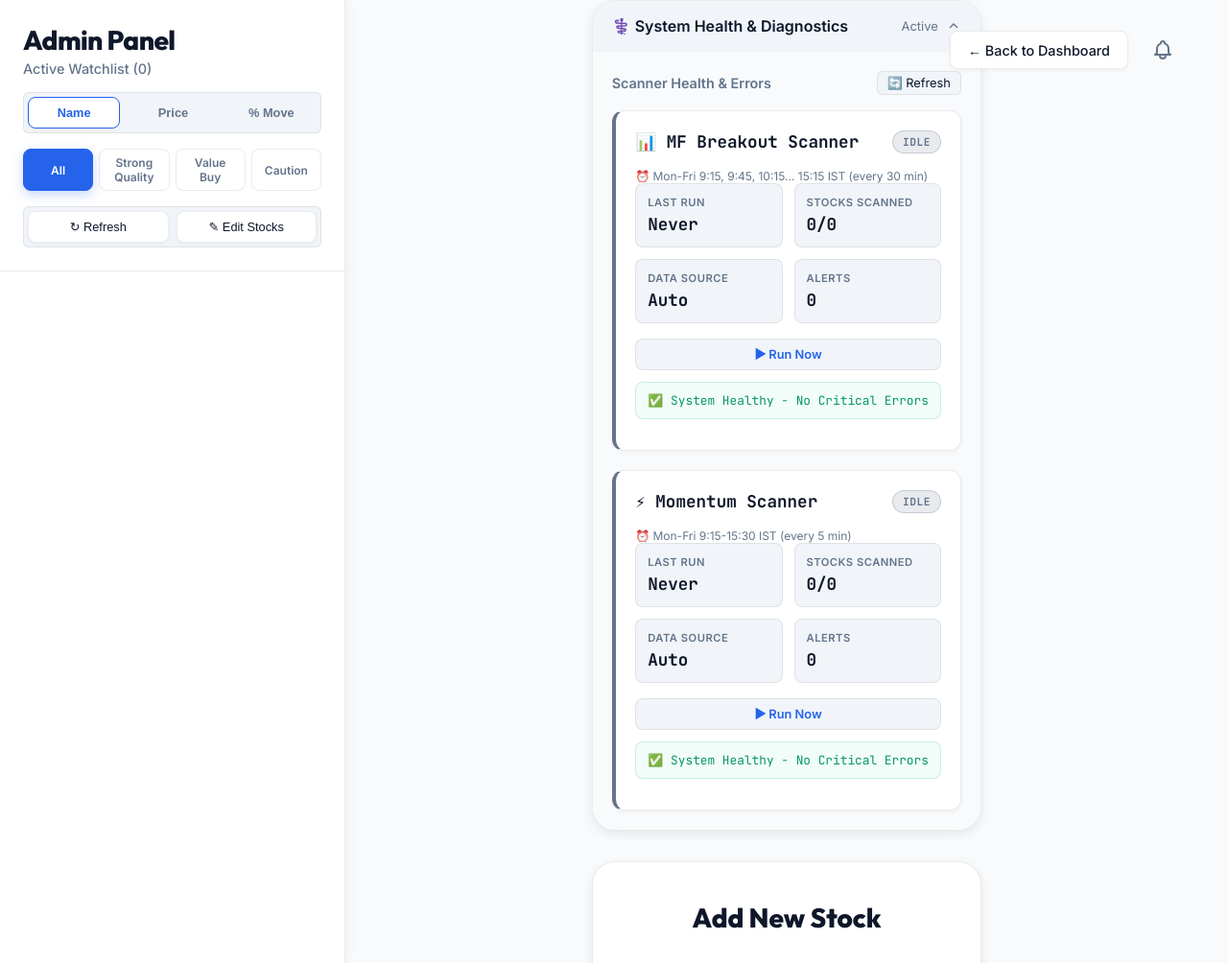
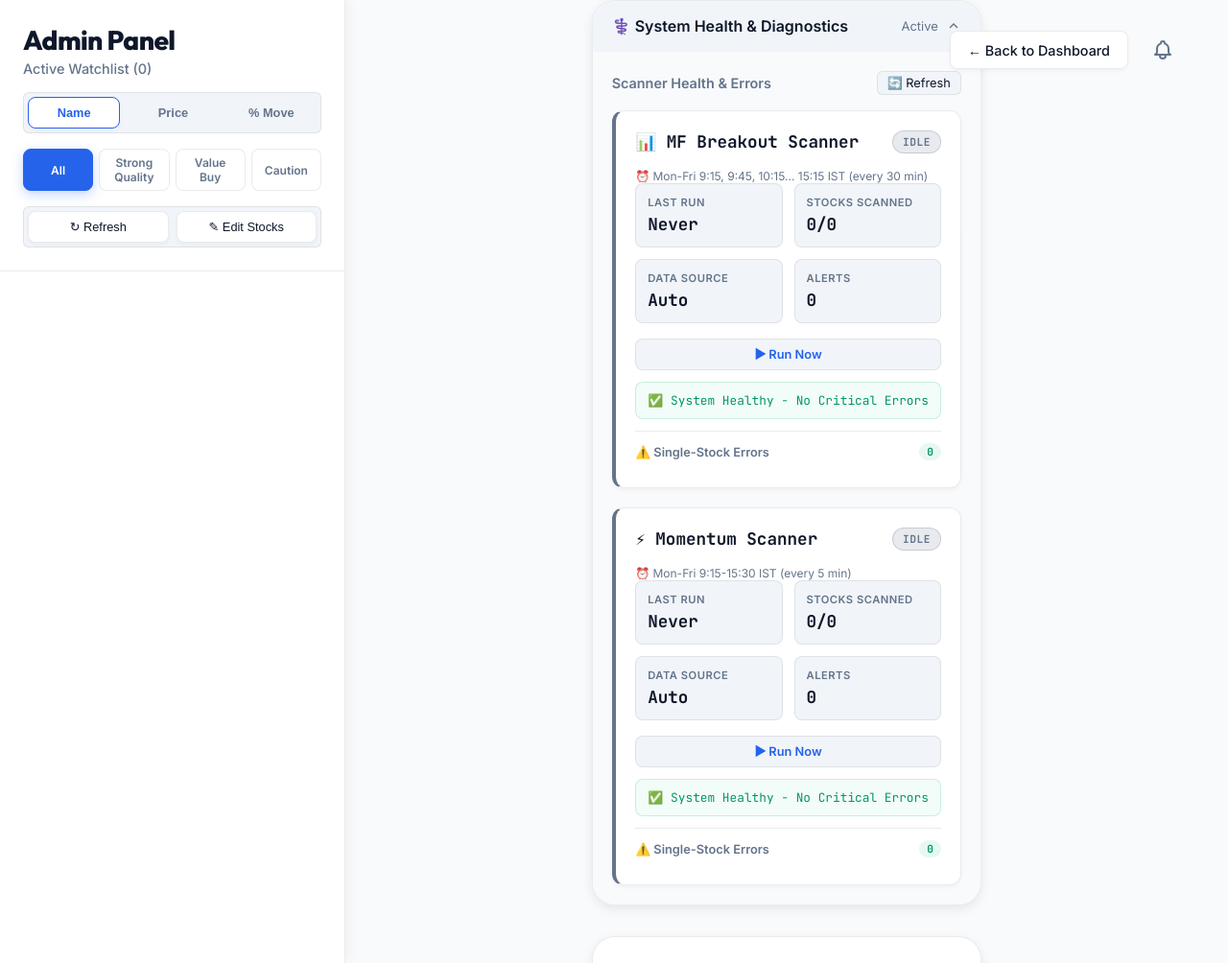
Before and after one commit to 11abhinav/stockupdates, a Flask app: page /admin in a window 1280 px wide. Shown: the whole page at 96% size. Run offline with Flask 3, Linux system fonts and the light colour scheme; data that the repository does not hold is empty; some libraries are stand-ins or nearby versions.

Commit message:
UI: Make single-stock non-critical errors section permanently visible

```diff
--- a/templates/admin.html
+++ b/templates/admin.html
@@ -977,8 +977,10 @@
             // Non-critical errors
             const ncEl = document.getElementById(`noncritical-section-${name}`);
             const errors = data.non_critical_errors || [];
+
+            let errorsHtml = '';
             if (errors.length > 0) {
-                let errorsHtml = errors.map(e => `
+                errorsHtml = errors.map(e => `
                     <div class="nc-error-item">
                         <span class="nc-error-msg">[${e.symbol}] ${e.message}</span>
                         <div class="nc-error-meta">
@@ -987,22 +989,22 @@
                         </div>
                     </div>
                 `).join('');
+            } else {
+                errorsHtml = '<div style="padding: 10px; text-align: center; color: var(--text-muted); font-size: 0.8rem; font-style: italic;">No single-stock errors reported</div>';
+            }
 
             ncEl.innerHTML = `
                 <div class="noncritical-section">
                     <div class="noncritical-header" onclick="this.nextElementSibling.style.display = this.nextElementSibling.style.display === 'none' ? 'block' : 'none'">
-                            <span class="nc-title">⚠️ Non-Critical Errors</span>
+                        <span class="nc-title">⚠️ Single-Stock Errors</span>
                         <div style="display:flex;align-items:center;gap:6px;">
-                                <span class="nc-count">${errors.length}</span>
-                                <button class="nc-clear-btn" onclick="event.stopPropagation(); clearErrors('${name}')">Clear All</button>
+                            <span class="nc-count" style="${errors.length === 0 ? 'background: rgba(16,185,129,0.1); color: var(--success);' : ''}">${errors.length}</span>
+                            ${errors.length > 0 ? `<button class="nc-clear-btn" onclick="event.stopPropagation(); clearErrors('${name}')">Clear All</button>` : ''}
                         </div>
                     </div>
-                        <div class="noncritical-list">${errorsHtml}</div>
+                    <div class="noncritical-list" style="${errors.length === 0 ? 'display: none;' : ''}">${errorsHtml}</div>
                 </div>
             `;
-            } else {
-                ncEl.innerHTML = '';
-            }
 
             // Detect status changes and fire toasts
             const prev = previousStatuses[name];
```
Lines whose indentation alone changed are shown as unchanged.
